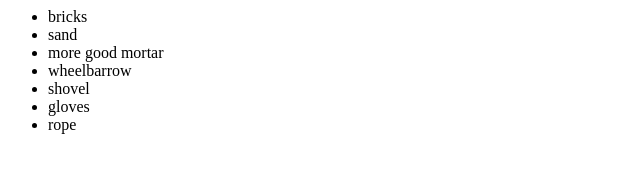
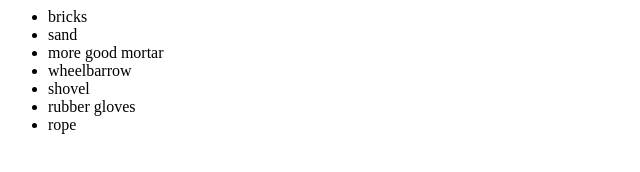
Before and after one commit to gaj2018/Practice, a plain HTML site: page index.html in a window 1280 px wide. Shown: the full height of the page, 0-640 px from the left. Drawn offline with Linux system fonts and the light colour scheme.

Commit message:
updated gloves

```diff
--- a/index.html
+++ b/index.html
@@ -7,7 +7,7 @@
                 <li>more good mortar</li>
                 <li>wheelbarrow</li>
                 <li>shovel</li>
-                <li>gloves</li>
+                <li>rubber gloves</li>
                 <li>rope</li>
             </ul>
 
```
